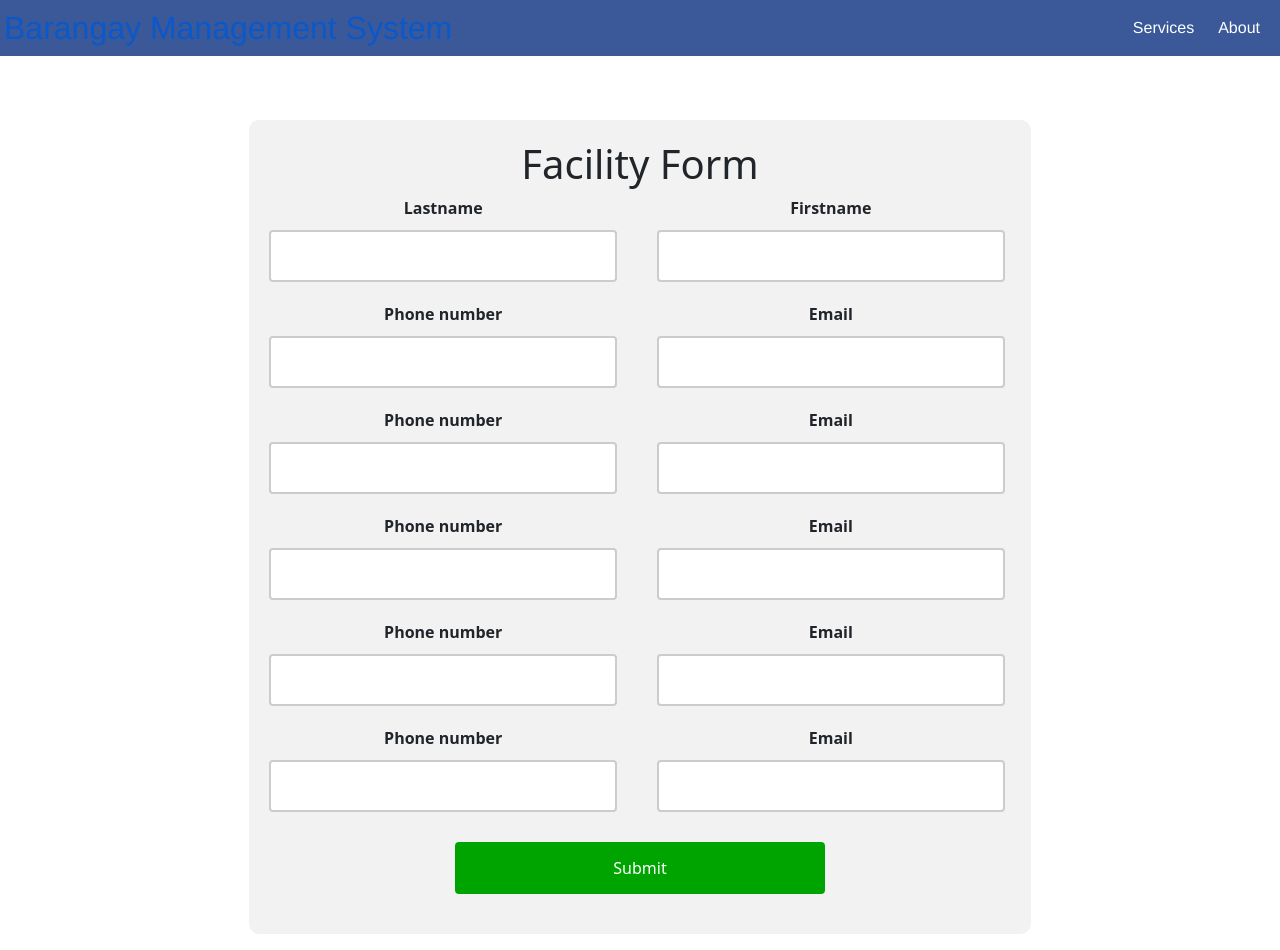
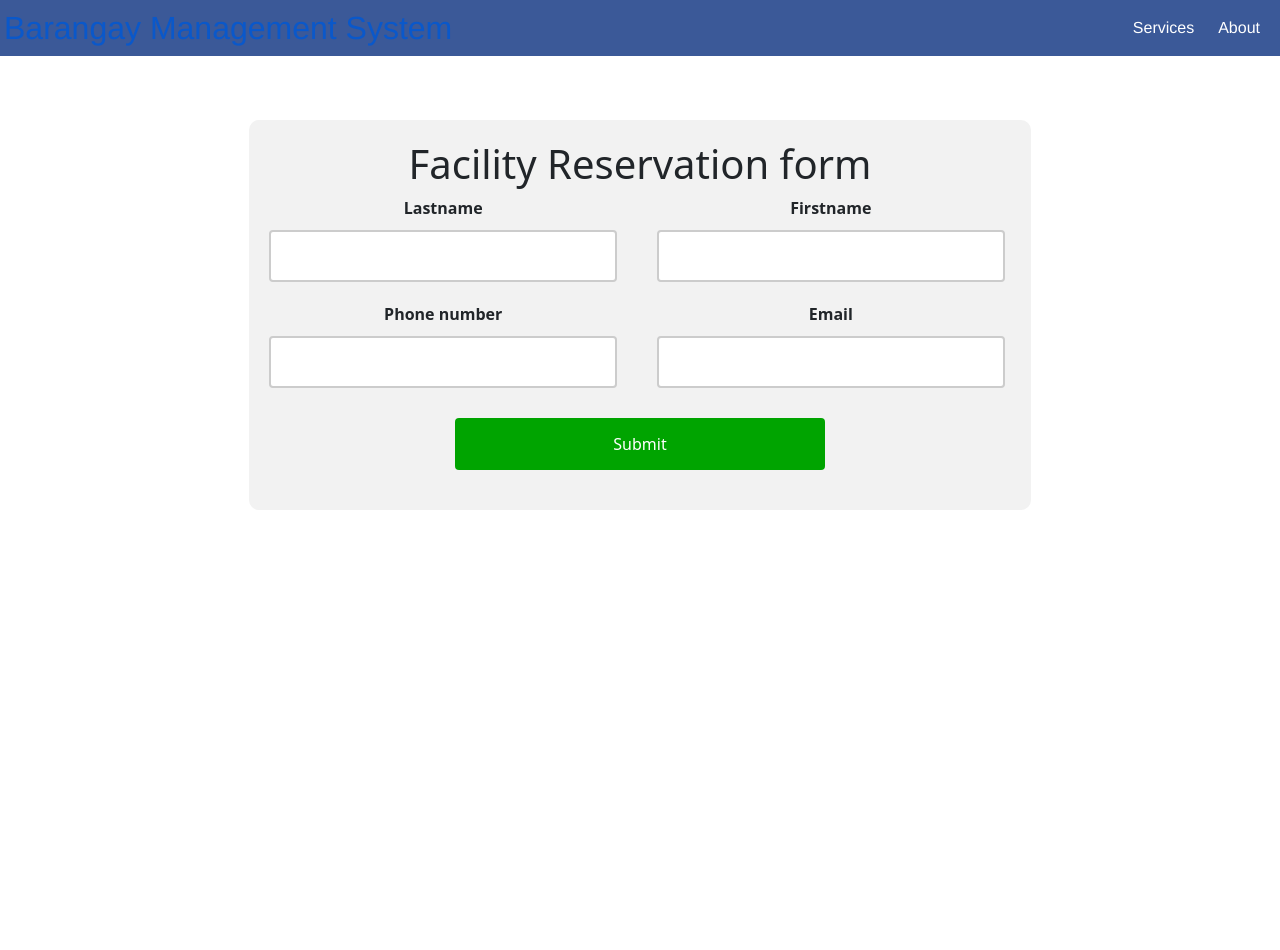
Before and after one commit to Neo-Cicada/Barangay-Management-System, a React (Create React App) app in the folder bms/: page /facilities in a window 1280 px wide. After the commit the page ends 800 px from the top, so only its background shows below. Built offline with nearby package versions, Linux system fonts and the light colour scheme.

Commit message:
fix forms, and can now upload data to firebase

```diff
--- a/bms/src/pages/Certificate.js
+++ b/bms/src/pages/Certificate.js
@@ -45,58 +45,7 @@ export default function Facilities(){
       </div>
 
 
-      <div className={style.container}>
-        <div className={style.firstChild}>
-          <label for="phone-no" className={style.label}>Phone number</label>
-          <input type="tel" id="phone-no" className={style.input} value={phone} onChange={(event) => setPhone(event.target.value)}>
-          </input>
-        </div>
 
-        <div className={style.secondChild}>
-          <label for="phone-no" className={style.label}>Email</label>
-          <input type="email" id="email" className={style.input} value={email} onChange={(event) => setEmail(event.target.value)}>
-          </input>
-        </div>
-      </div>
-      <div className={style.container}>
-        <div className={style.firstChild}>
-          <label for="phone-no" className={style.label}>Phone number</label>
-          <input type="tel" id="phone-no" className={style.input} value={phone} onChange={(event) => setPhone(event.target.value)}>
-          </input>
-        </div>
-
-        <div className={style.secondChild}>
-          <label for="phone-no" className={style.label}>Email</label>
-          <input type="email" id="email" className={style.input} value={email} onChange={(event) => setEmail(event.target.value)}>
-          </input>
-        </div>
-      </div>
-      <div className={style.container}>
-        <div className={style.firstChild}>
-          <label for="phone-no" className={style.label}>Phone number</label>
-          <input type="tel" id="phone-no" className={style.input} value={phone} onChange={(event) => setPhone(event.target.value)}>
-          </input>
-        </div>
-
-        <div className={style.secondChild}>
-          <label for="phone-no" className={style.label}>Email</label>
-          <input type="email" id="email" className={style.input} value={email} onChange={(event) => setEmail(event.target.value)}>
-          </input>
-        </div>
-      </div>
-      <div className={style.container}>
-        <div className={style.firstChild}>
-          <label for="phone-no" className={style.label}>Phone number</label>
-          <input type="tel" id="phone-no" className={style.input} value={phone} onChange={(event) => setPhone(event.target.value)}>
-          </input>
-        </div>
-
-        <div className={style.secondChild}>
-          <label for="phone-no" className={style.label}>Email</label>
-          <input type="email" id="email" className={style.input} value={email} onChange={(event) => setEmail(event.target.value)}>
-          </input>
-        </div>
-      </div>
       <input type="submit" value="Submit" className={style.submit} />
     </form>
     )
--- a/bms/src/pages/Equipment.js
+++ b/bms/src/pages/Equipment.js
@@ -24,7 +24,7 @@ export default function Equipment() {
 
   return (
     <form onSubmit={handleSubmit} className={style.form}>
-      <h1>Equipment</h1>
+      <h1>Equipment Request Form</h1>
       <div className={style.container}>
         <div className={style.firstChild} >
           <label for="Lastname" className={style.label}>Lastname</label>
--- a/bms/src/pages/Facilities.js
+++ b/bms/src/pages/Facilities.js
@@ -15,7 +15,7 @@ export default function Facilities(){
     }
     return(
         <form onSubmit={handleSubmit} className={style.form}>
-      <h1>Facility Form</h1>
+      <h1>Facility Reservation form</h1>
       <div className={style.container}>
         <div className={style.firstChild} >
           <label for="Lastname" className={style.label}>Lastname</label>
@@ -45,58 +45,8 @@ export default function Facilities(){
       </div>
 
 
-      <div className={style.container}>
-        <div className={style.firstChild}>
-          <label for="phone-no" className={style.label}>Phone number</label>
-          <input type="tel" id="phone-no" className={style.input} value={phone} onChange={(event) => setPhone(event.target.value)}>
-          </input>
-        </div>
 
-        <div className={style.secondChild}>
-          <label for="phone-no" className={style.label}>Email</label>
-          <input type="email" id="email" className={style.input} value={email} onChange={(event) => setEmail(event.target.value)}>
-          </input>
-        </div>
-      </div>
-      <div className={style.container}>
-        <div className={style.firstChild}>
-          <label for="phone-no" className={style.label}>Phone number</label>
-          <input type="tel" id="phone-no" className={style.input} value={phone} onChange={(event) => setPhone(event.target.value)}>
-          </input>
-        </div>
 
-        <div className={style.secondChild}>
-          <label for="phone-no" className={style.label}>Email</label>
-          <input type="email" id="email" className={style.input} value={email} onChange={(event) => setEmail(event.target.value)}>
-          </input>
-        </div>
-      </div>
-      <div className={style.container}>
-        <div className={style.firstChild}>
-          <label for="phone-no" className={style.label}>Phone number</label>
-          <input type="tel" id="phone-no" className={style.input} value={phone} onChange={(event) => setPhone(event.target.value)}>
-          </input>
-        </div>
-
-        <div className={style.secondChild}>
-          <label for="phone-no" className={style.label}>Email</label>
-          <input type="email" id="email" className={style.input} value={email} onChange={(event) => setEmail(event.target.value)}>
-          </input>
-        </div>
-      </div>
-      <div className={style.container}>
-        <div className={style.firstChild}>
-          <label for="phone-no" className={style.label}>Phone number</label>
-          <input type="tel" id="phone-no" className={style.input} value={phone} onChange={(event) => setPhone(event.target.value)}>
-          </input>
-        </div>
-
-        <div className={style.secondChild}>
-          <label for="phone-no" className={style.label}>Email</label>
-          <input type="email" id="email" className={style.input} value={email} onChange={(event) => setEmail(event.target.value)}>
-          </input>
-        </div>
-      </div>
       <input type="submit" value="Submit" className={style.submit} />
     </form>
     )
--- a/bms/src/pages/Medicine.js
+++ b/bms/src/pages/Medicine.js
@@ -1,68 +1,103 @@
 import React, { useState } from 'react';
+import { database } from '../firebaseConfig';
+import { collection, addDoc } from 'firebase/firestore'
 import Select from 'react-select'
 import style from './Form.module.css';
 // import { colourOptions } from '../data';
 import makeAnimated from 'react-select/animated';
 export default function Medicine() {
-  const [lastname, setLastname] = useState('');
-  const [firstname, setFirstname] = useState('');
-  const [phone, setPhone] = useState('');
-  const [email, setEmail] = useState('');
+  const [data, setData] = useState({});
+  const collectionRef = collection(database, 'MedicineForm');
+  const animatedComponents = makeAnimated();
+  const [selectedOptions, setSelectedOptions] = useState([]);
 
-  const animatedComponents = makeAnimated();
-
-  const handleSubmit = (event) => {
-    event.preventDefault();
-    console.log('Form submitted with lastname:', lastname, 'firstname:', firstname, 'phone:', phone, 'email:', email);
-  }
   const options = [
     { value: 'paracetamol', label: 'Paracetamol' },
     { value: 'contraceptive', label: 'Contraceptive' },
     { value: 'diatabs', label: 'Diatabs' }
   ]
+  const handleSelectChange = (selected) => {
+    setSelectedOptions(selected);
+  }
+  const handleInput = (event) => {
+    let newInput = { [event.target.name]: event.target.value };
+
+    setData({ ...data, ...newInput });
+  }
+
+  const handleSubmit = (event) => {
+    event.preventDefault();
+    // if (!data.lastname || !data.firstname || !data.address || !data.city || !data.province || !data.phone || !data.email) {
+    //   alert("Please fill in all required fields");
+    //   return;
+    // }
+    addDoc(collectionRef, {
+      lastname: data.lastname,
+      firstname: data.firstname,
+      barangay: data.barangay,
+      city: data.city,
+      province: data.province,
+      phone: data.phone,
+      email: data.email,
+      medicine: selectedOptions.map(option => option.value)
+    }).then(() => {
+      alert("Data Added");
+    })
+    .catch((err) => {
+      alert(err.message);
+    })
+  }
+
+
+
 
 
   return (
-    <form onSubmit={handleSubmit} className={style.form}>
-      <h1>Medicine</h1>
+    <form className={style.form}>
+      <h1>Medicine Request Form</h1>
       <div className={style.container}>
         <div className={style.firstChild} >
-          <label for="Lastname" className={style.label}>Lastname</label>
-          <input type="name" className={style.input} id="Lastname" value={lastname} onChange={(event) => setLastname(event.target.value)}>
+          <label htmlFor="lastname" className={style.label}>Last Name</label>
+          <input type="name" className={style.input} name="lastname" id="lastname" onChange={(event) => handleInput(event)} required >
           </input>
         </div>
 
         <div className={style.secondChild}>
-          <label for="Firstname" className={style.label} >Firstname</label>
-          <input type="name" className={style.input} id="Firstname" value={firstname} onChange={(event) => setFirstname(event.target.value)}>
+          <label htmlFor="firstname" className={style.label} >Firstname</label>
+          <input type="name" className={style.input} name="firstname" id="firstname" onChange={(event) => handleInput(event)} required>
           </input>
         </div>
       </div>
 
       <div className={style.container}>
         <div className={style.firstChild}>
-          <label for="phone-no" className={style.label}>Phone number</label>
-          <input type="tel" id="phone-no" className={style.input} value={phone} onChange={(event) => setPhone(event.target.value)}>
+          <label htmlFor="phone" className={style.label}>Phone number</label>
+          <input type="tel" id="phone" name="phone" className={style.input} onChange={(event) => handleInput(event)} required>
           </input>
         </div>
 
         <div className={style.secondChild}>
-          <label for="phone-no" className={style.label}>Email</label>
-          <input type="email" id="email" className={style.input} value={email} onChange={(event) => setEmail(event.target.value)}>
+          <label htmlFor="email" className={style.label}>Email</label>
+          <input type="email" id="email" name="email" className={style.input} onChange={(event) => handleInput(event)} required>
           </input>
         </div>
       </div>
 
       <div className={style.container}>
         <div className={style.firstChild} >
-          <label for="Lastname" className={style.label}>Barangay</label>
-          <input type="name" className={style.input} id="Lastname" value={lastname} onChange={(event) => setLastname(event.target.value)}>
+          <label htmlFor="barangay" className={style.label}>Barangay</label>
+          <input type="name" className={style.input} id="barangay" name="barangay" onChange={(event) => handleInput(event)} required>
           </input>
         </div>
 
         <div className={style.secondChild}>
-          <label for="Firstname" className={style.label} >City</label>
-          <input type="name" className={style.input} id="Firstname" value={firstname} onChange={(event) => setFirstname(event.target.value)}>
+          <label htmlFor="city" className={style.label} >City</label>
+          <input type="name" className={style.input} id="city" name="city" onChange={(event) => handleInput(event)} required>
+          </input>
+        </div>
+        <div className={style.secondChild}>
+          <label htmlFor="province" className={style.label} >Province</label>
+          <input type="name" className={style.input} id="province" name="province" onChange={(event) => handleInput(event)} required>
           </input>
         </div>
       </div>
@@ -72,10 +107,14 @@ export default function Medicine() {
         components={animatedComponents}
         isMulti
         options={options}
+        id="medicine"
+        name="medicine"
+        value={selectedOptions}
+        onChange={handleSelectChange}
       />
 
 
-      <input type="submit" value="Submit" className={style.submit} />
+      <input type="submit" id="submit" className={style.submit} onClick={handleSubmit} />
     </form>
   )
 }
```
Lines whose indentation alone changed are shown as unchanged.
